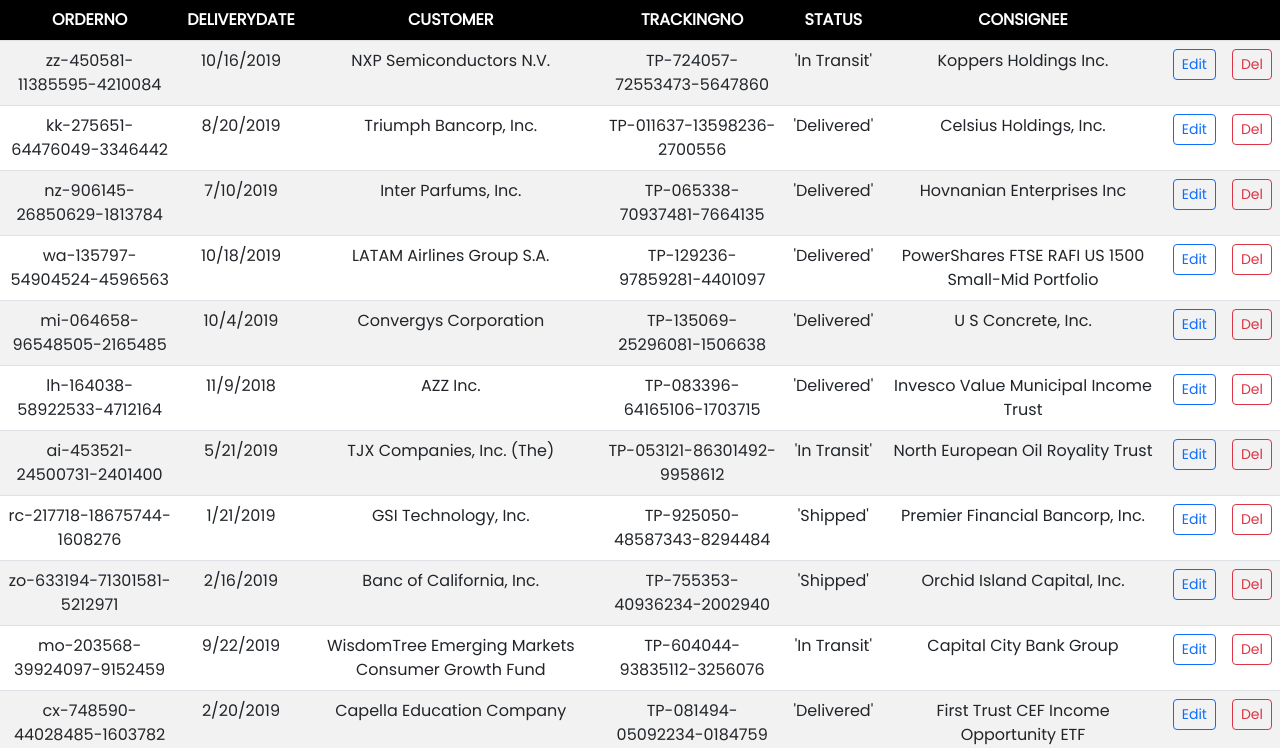
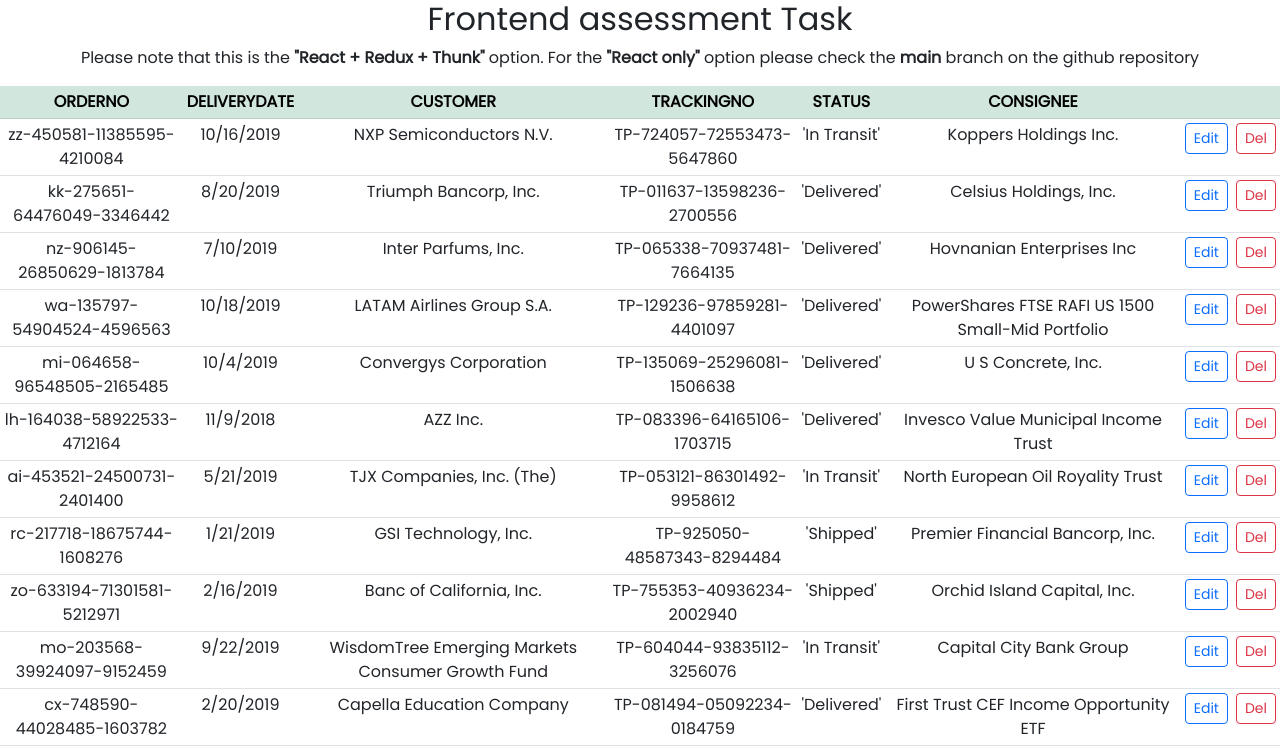
Before and after one commit to Naguib10/reactkn, a React (Create React App) app: page / in a window 1280 px wide. Shown: the top 748 px of the page. Built offline with nearby package versions, Linux system fonts and the light colour scheme.

Commit message:
[ADD] some text and styling

```diff
--- a/src/App.js
+++ b/src/App.js
@@ -11,9 +11,10 @@
     dispatch(getShipments());
   }, [dispatch])
 
-
   return (
     <div className="App">
+      <h2>Frontend assessment Task</h2>
+      <p> Please note that this is the <b>"React + Redux + Thunk"</b> option. For the <b>"React only"</b> option please check the <b>main</b> branch on the github repository</p>
       <Table />
     </div>
   );
--- a/src/components/Table.jsx
+++ b/src/components/Table.jsx
@@ -7,8 +7,8 @@
     const shipments = useSelector((state) => state.shipments);
 
     return (
-        <Table striped hover>
-            <thead className="bg-black text-white">
+        <Table hover size="sm">
+            <thead className="table-success">
                 <tr>
                     <th>ORDERNO</th>
                     <th>DELIVERYDATE</th>
--- a/src/redux/shipments.js
+++ b/src/redux/shipments.js
@@ -1,4 +1,4 @@
-import { createAsyncThunk, createSlice, current } from "@reduxjs/toolkit";
+import { createAsyncThunk, createSlice } from "@reduxjs/toolkit";
 import axios from 'axios';
 
 export const getShipments = createAsyncThunk(
```
Also changed, not shown: src/App.css (line endings or trailing spaces).
